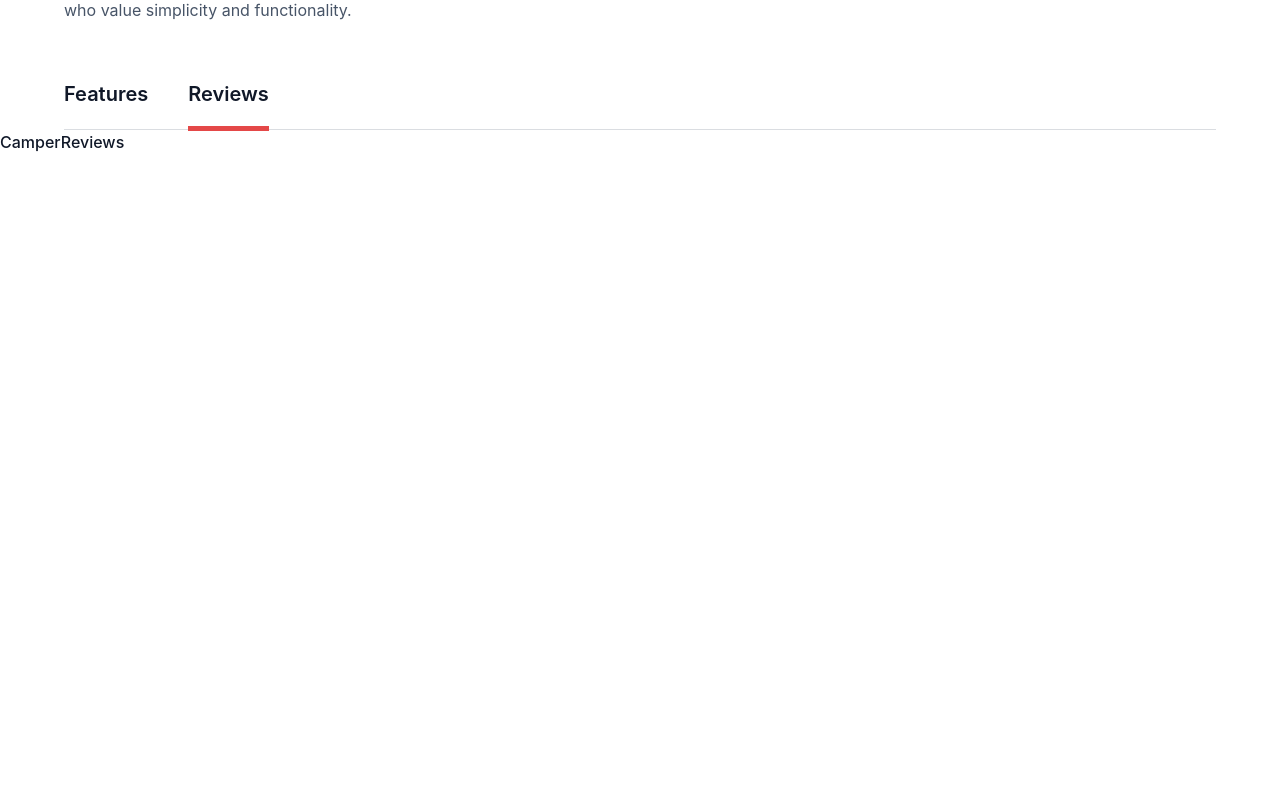
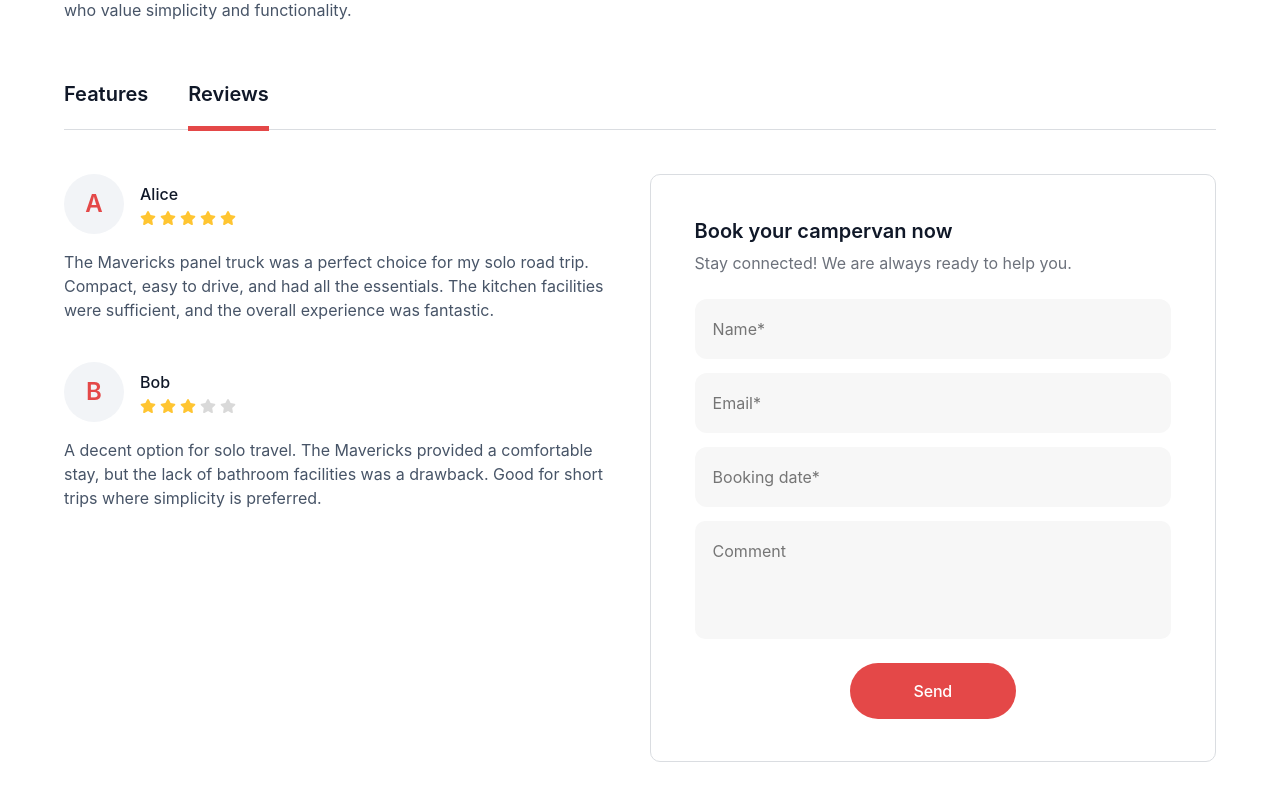
Before and after one commit to Oleksii-fullstack/react-project-travel-trucks, a React (Vite) app: page /catalog/1/reviews in a window 1280 px wide. Shown: the part 650-1450 px from the top of the page. Before the commit the page ends 804 px from the top, so only its background shows below. Built offline with nearby package versions, Linux system fonts and the light colour scheme.

Commit message:
update components and styles

```diff
--- a/src/components/BookingForm/BookingForm.module.css
+++ b/src/components/BookingForm/BookingForm.module.css
@@ -2,7 +2,7 @@
   border-radius: 10px;
   border: 1px solid var(--gray-light);
   width: 100%;
-  max-width: 641px;
+  width: 641px;
   height: 588px;
   padding: 44px;
   box-sizing: border-box;
--- a/src/components/CamperFeatures/CamperFeatures.module.css
+++ b/src/components/CamperFeatures/CamperFeatures.module.css
@@ -9,7 +9,6 @@
 .featuresBox {
   display: flex;
   flex-direction: column;
-  /* gap: 100px; */
   border-radius: 10px;
   padding: 44px 80px;
   width: 631px;
--- a/src/components/CamperGallery/CamperGallery.module.css
+++ b/src/components/CamperGallery/CamperGallery.module.css
@@ -7,7 +7,7 @@
 } */
 
 .image {
-  width: 292px;
+  max-width: 292px;
   height: 312px;
   object-fit: cover;
   border-radius: 10px;
--- a/src/components/CamperReviews/CamperReviews.jsx
+++ b/src/components/CamperReviews/CamperReviews.jsx
@@ -1,7 +1,47 @@
-import React from "react";
+import { FaStar } from "react-icons/fa6";
+import css from "./CamperReviews.module.css";
+import BookingForm from "../BookingForm/BookingForm";
+
+const reviews = [
+  {
+    name: "Alice",
+    rating: 5,
+    text: "The Mavericks panel truck was a perfect choice for my solo road trip. Compact, easy to drive, and had all the essentials. The kitchen facilities were sufficient, and the overall experience was fantastic.",
+  },
+  {
+    name: "Bob",
+    rating: 3,
+    text: "A decent option for solo travel. The Mavericks provided a comfortable stay, but the lack of bathroom facilities was a drawback. Good for short trips where simplicity is preferred.",
+  },
+];
 
 const CamperReviews = () => {
-  return <div>CamperReviews</div>;
+  return (
+    <div className={css.reviewsWrapper}>
+      <div className={css.reviewsBox}>
+        {reviews.map(({ name, rating, text }, idx) => (
+          <div className={css.reviewItem} key={idx}>
+            <div className={css.topRow}>
+              <span className={css.avatar}>{name.charAt(0).toUpperCase()}</span>
+              <div className={css.userInfo}>
+                <span className={css.userName}>{name}</span>
+                <div className={css.stars}>
+                  {[...Array(5)].map((_, i) => (
+                    <FaStar
+                      key={i}
+                      style={{ color: i < rating ? "#ffc531" : "#d9d9d9" }}
+                    />
+                  ))}
+                </div>
+              </div>
+            </div>
+            <p className={css.reviewText}>{text}</p>
+          </div>
+        ))}
+      </div>
+      <BookingForm />
+    </div>
+  );
 };
 
 export default CamperReviews;
--- /dev/null
+++ b/src/components/CamperReviews/CamperReviews.module.css
@@ -0,0 +1,67 @@
+.reviewsWrapper {
+  display: flex;
+  max-width: 1440px;
+  gap: 40px;
+  padding: 44px 64px 80px 64px;
+  margin: 0 auto;
+}
+
+.reviewsBox {
+  display: flex;
+  flex-direction: column;
+  gap: 40px;
+  width: 631px;
+}
+
+.reviewItem {
+  display: flex;
+  flex-direction: column;
+  gap: 16px;
+}
+
+.topRow {
+  display: flex;
+  align-items: center;
+  gap: 16px;
+}
+
+.avatar {
+  width: 60px;
+  height: 60px;
+  background-color: var(--badges);
+  border-radius: 60px;
+  display: flex;
+  align-items: center;
+  justify-content: center;
+  font-size: 24px;
+  font-weight: 600;
+  line-height: 1.33;
+  color: var(--button);
+  flex-shrink: 0;
+}
+
+.userInfo {
+  display: flex;
+  flex-direction: column;
+  align-items: flex-start;
+  gap: 4px;
+}
+
+.userName {
+  font-size: 16px;
+  font-weight: 500;
+  line-height: 1.5;
+  color: var(--main);
+}
+
+.stars {
+  display: flex;
+  gap: 4px;
+}
+
+.reviewText {
+  font-weight: 400;
+  font-size: 16px;
+  line-height: 1.5;
+  color: var(--text);
+}
```
